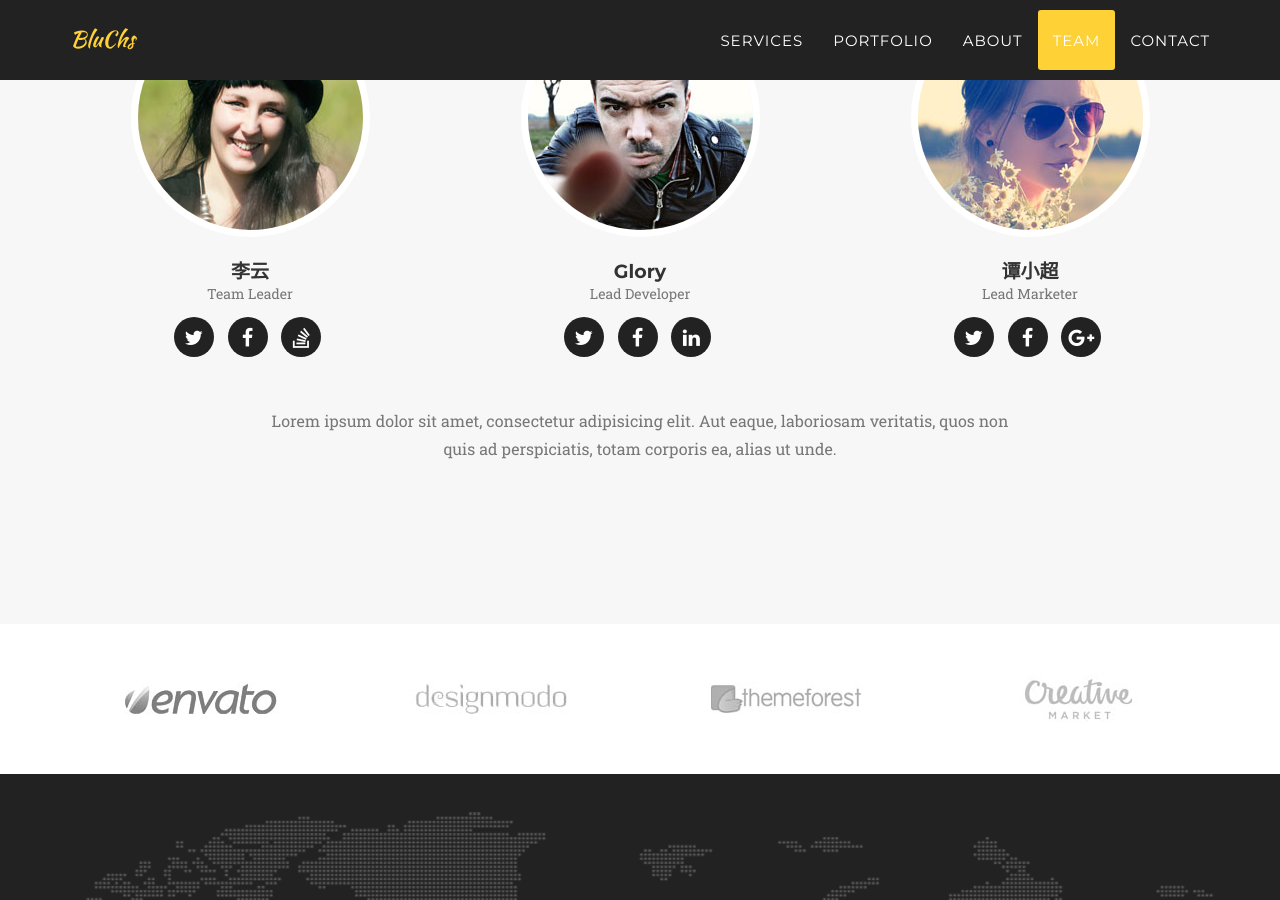
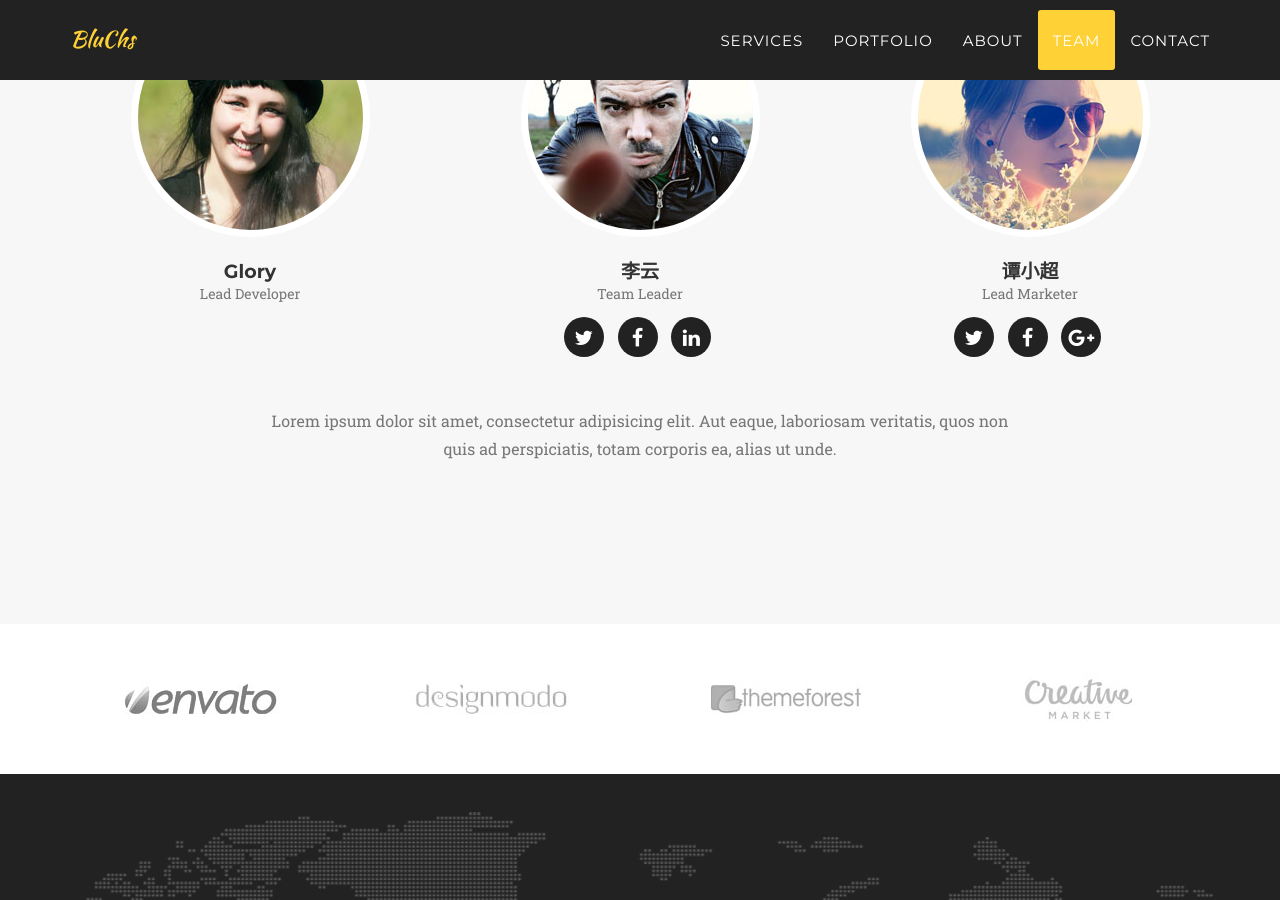
Before and after one commit to hahabafeite/hahabafeite.github.io, a Jekyll site: the page built from index.html, in a window 1280 px wide and 900 px high, scrolled down 4875 px. Built offline with Jekyll 4.4.1, drawn with Linux system fonts in a browser that asks for light colours; some web fonts are replaced; part of the change alters nothing that is shown.

```diff
--- a/_config.yml
+++ b/_config.yml
@@ -4,25 +4,25 @@ baseurl: /hahabafeite.github.io
 # Site settings
 title: BluChs
 email: liyun@bluchs.com
-description: "Write an awesome description for your new site here. You can edit this line in _config.yml. It will appear in your document head meta (for Google search results) and in your feed.xml site description."
+description: "蓝调芝士信息科技，专注VR／AR／MR内容定制开发，多位十年经验资深工程师，靠谱技术团队"
 
 
 # Team names, titles and social links
 people:
+- name: Glory
+  pic: 1
+  position: Lead Developer
+  #social:
+    #- title: twitter
+     # #url: #
+    #- title: facebook
+      #url: #
+    #- title: stack-overflow
+      #url: #
+
 - name: 李云
-  pic: 1
+  pic: 2
   position: Team Leader
-  social:
-    - title: twitter
-      url: #
-    - title: facebook
-      url: #
-    - title: stack-overflow
-      url: #
-
-- name: Glory
-  pic: 2
-  position: Lead Developer
   social:
     - title: twitter
       url: #
```
